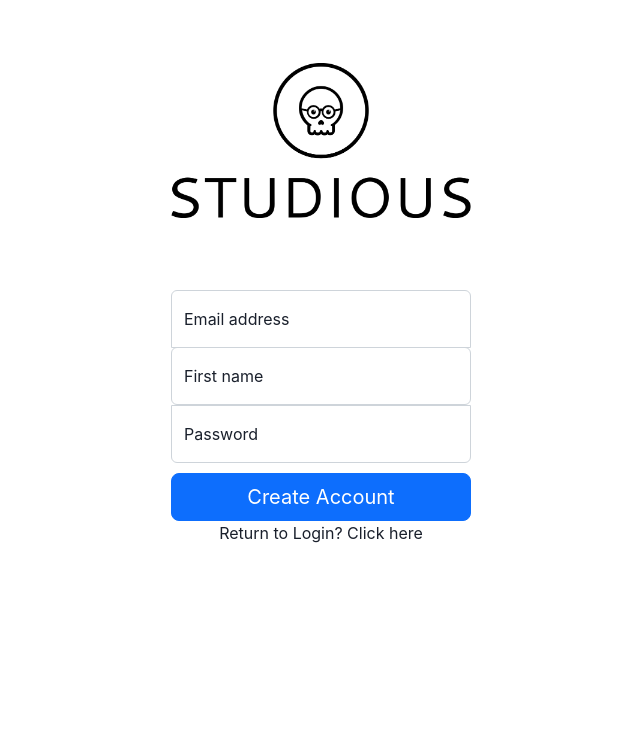
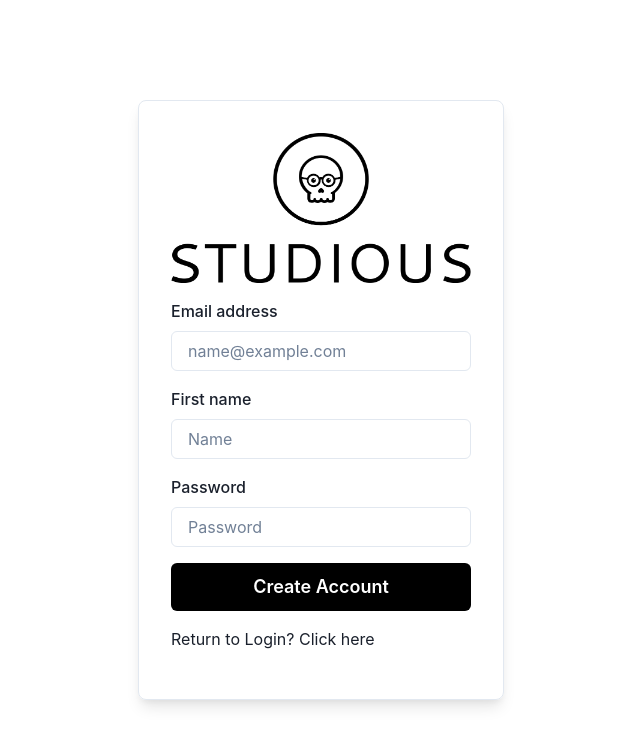
Before and after one commit to UAkron-CS-Senior-Sem-Spring-2023/Studious, a Next.js app: page /signup in a window 1280 px wide. Shown: the top 746 px of the page, without its empty margins (319-959 px from the left). Built offline with nearby package versions, Linux system fonts and the light colour scheme.

Commit message:
Changed all styling to Chakra Components

```diff
--- a/pages/signup.js
+++ b/pages/signup.js
@@ -1,31 +1,39 @@
-import React, {useState} from 'react';
-import Router from 'next/router';
-import cookie from 'js-cookie';
-import cx from 'classnames'
-import styles from 'styles/Login.module.css'
-import Link from 'next/link';
-import Image from 'next/image';
+import React, { useState } from "react";
+import Router from "next/router";
+
+import {
+  Box,
+  Button,
+  FormControl,
+  FormLabel,
+  Image,
+  Input,
+  Link,
+  Text,
+} from "@chakra-ui/react";
 
 const Signup = () => {
   const addUser = async (event) => {
     event.preventDefault();
 
+    const formData = new FormData(event.target);
+
     const data = {
-        email: event.target.email.value,
-        password: event.target.password.value,
-        first_name: event.target.first_name.value
+      email: formData.get("email"),
+      password: formData.get("password"),
+      first_name: formData.get("first_name"),
     };
 
     const JSONdata = JSON.stringify(data);
-    const endpoint = '/api/users';
+    const endpoint = "/api/users";
 
     const options = {
-        method: 'POST',
+      method: "POST",
       headers: {
-            'Content-Type': 'application/JSON',
+        "Content-Type": "application/JSON",
       },
       body: JSONdata,
-    }
+    };
 
     const response = await fetch(endpoint, options);
     const result = await response.json();
@@ -33,42 +41,62 @@ const Signup = () => {
     // check if the post was successful
     if (result.success) {
       // set the localsession variable
-      localStorage.setItem('email', event.target.email.value);
-      localStorage.setItem('first_name', event.target.first_name.value);
+      localStorage.setItem("email", formData.get("email"));
+      localStorage.setItem("first_name", formData.get("first_name"));
 
       // redirect the user back to the home page
-      window.location.href = '/';
+      Router.push("/");
     }
-  }
+  };
 
-  //form onSubmit should call addUser
   return (
-    <main className={cx(styles["form-signin"],"text-center","mt-5")}>
-        <Image
-          src="/studioustransparent.png"
-          width={300}
-          height={150}
+    <Box display="flex" alignItems="center" justifyContent="center" h="100vh">
+      <Box p={8} maxW="md" borderWidth={1} borderRadius={8} boxShadow="lg">
+        <Image src="/studioustransparent.png" width={300} height={150} />
+        <form onSubmit={addUser}>
+          <FormControl mt={4}>
+            <FormLabel htmlFor="email">Email address</FormLabel>
+            <Input
+              type="email"
+              id="email"
+              name="email"
+              placeholder="name@example.com"
             />
-        <br />
-        <br />
-        <br />
-      <form onSubmit={addUser}>
-        <div className="form-floating">
-          <input type="email" className="form-control" id="email" name="email" placeholder="name@example.com" />
-          <label htmlFor="email">Email address</label>
-        </div>
-        <div className="form-floating">
-          <input type="text" className="form-control" id="first_name" name="first_name" placeholder="Name" />
-          <label htmlFor="first_name">First name</label>
-        </div>
-        <div className="form-floating">
-          <input type="password" className="form-control" id="password" name="password" placeholder="Password" />
-          <label htmlFor="password">Password</label>
-        </div>
-        <button className="w-100 btn btn-lg btn-primary" type="submit">Create Account</button>
+          </FormControl>
+          <FormControl mt={4}>
+            <FormLabel htmlFor="first_name">First name</FormLabel>
+            <Input
+              type="text"
+              id="first_name"
+              name="first_name"
+              placeholder="Name"
+            />
+          </FormControl>
+          <FormControl mt={4}>
+            <FormLabel htmlFor="password">Password</FormLabel>
+            <Input
+              type="password"
+              id="password"
+              name="password"
+              placeholder="Password"
+            />
+          </FormControl>
+          <Button
+            bg="black" // add black background here
+            color="white" // keep white text color here
+            size="lg"
+            mt={4}
+            width="100%"
+            type="submit"
+          >
+            Create Account
+          </Button>
+          <Text mt={4}>
+            Return to Login? <Link href="/"> Click here</Link>
+          </Text>
         </form>
-      <p>Return to Login? <Link href="/"> Click here</Link></p>
-    </main>
+      </Box>
+    </Box>
   );
 };
 
```
Also changed, not shown: pages/login.js (+77 -53 lines). Lines whose indentation alone changed are shown as unchanged.
